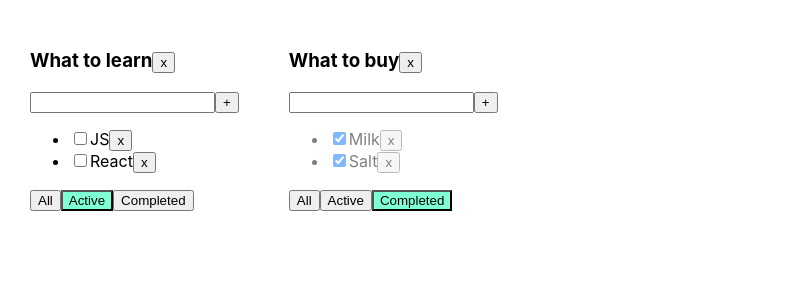
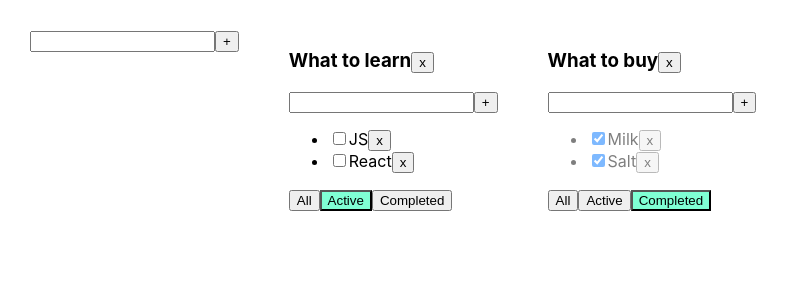
Before and after one commit to hellpains/todolist, a React (Create React App) app: page / in a window 1280 px wide. Shown: the top 300 px of the page, without its empty margins (0-789 px from the left). Built offline with nearby package versions, Linux system fonts and the light colour scheme.

Commit message:
06 - Todolist for students

```diff
--- a/src/App.tsx
+++ b/src/App.tsx
@@ -2,6 +2,7 @@ import React, {useState} from 'react';
 import './App.css';
 import {Todolist} from "./components/Todolist/Todolist";
 import {v1} from "uuid";
+import {AddItemForm} from "./components/AddItemForm/AddItemForm";
 
 export type FilterValuesType = 'all' | 'active' | 'completed'
 export type TodolistType = {
@@ -18,19 +19,8 @@ type TasksForTodolistType = {
     [key: string]: TaskType[]
 }
 
+
 function App() {
-    // let [todolists, setTodolists] = useState<TodolistType[]>([
-    //     {id: v1(), title: "What to learn", filter: 'active'},
-    //     {id: v1(), title: "What to buy", filter: 'completed'},
-    // ])
-    //
-    // const [tasks, setTasks] = useState<TaskType[]>([
-    //     {id: v1(), title: 'HTML&CSS', isDone: true},
-    //     {id: v1(), title: 'CSS', isDone: true},
-    //     {id: v1(), title: 'JS', isDone: false},
-    //     {id: v1(), title: 'React', isDone: false},
-    // ])
-
     let todolistId1 = v1()
     let todolistId2 = v1()
 
@@ -54,18 +44,30 @@ function App() {
 
     })
 
-
     const removeTask = (id: string, todolistId: string) => {
         setTasks({...tasks, [todolistId]: tasks[todolistId].filter(task => task.id !== id)})
     }
     const addTask = (title: string, todolistId: string) => {
         setTasks({...tasks, [todolistId]: [{id: v1(), title, isDone: false}, ...tasks[todolistId]]})
     }
+    const addTodolist = (title: string) => {
+        const id = v1()
+        setTodolists([{id, title, filter: 'all'}, ...todolists])
+        setTasks({...tasks, [id]: []})
+
+    }
     const changeTaskStatus = (taskId: string, isDone: boolean, todolistId: string) => {
         setTasks({
             ...tasks,
             [todolistId]: tasks[todolistId].map(task => task.id === taskId ? {...task, isDone: isDone} : task)
         })
+    }
+    const changeTaskTitle = (title: string, taskId: string, todolistId: string) => {
+        setTasks({...tasks, [todolistId]: tasks[todolistId].map(t => t.id == taskId ? {...t, title} : t)})
+    }
+
+    const changeTodolistTitle = (title: string, todolistId: string) => {
+        setTodolists(todolists.map(tl => tl.id === todolistId ? {...tl, title} : tl))
     }
 
 
@@ -81,14 +83,9 @@ function App() {
     }
 
 
-    // let todolists: TodolistType[] = [
-    //     {id: v1(), title: "What to learn", filter: 'active'},
-    //     {id: v1(), title: "What to buy", filter: 'completed'},
-    // ]
-
-
     return (
         <div className="App">
+            <AddItemForm addItem={addTodolist}/>
             {todolists.map((tl) => {
                 let tasksForTodolist = tasks[tl.id]
                 if (tl.filter === 'completed') {
@@ -100,6 +97,8 @@ function App() {
 
                 return (
                     <Todolist
+                        changeTodolistTitle={changeTodolistTitle}
+                        changeTaskTitle={changeTaskTitle}
                         removeTodolist={removeTodolist}
                         key={tl.id}
                         todolistId={tl.id}
@@ -113,7 +112,6 @@ function App() {
                     />
                 )
             })}
-
         </div>
     );
 }
--- /dev/null
+++ b/src/components/AddItemForm/AddItemForm.tsx
@@ -0,0 +1,34 @@
+import React, {useState} from "react";
+import {Input} from "../Input/Input";
+import {Button} from "../Button/Button";
+
+type AddItemFormPropsType = {
+    addItem: (title: string) => void
+}
+export const AddItemForm = (props: AddItemFormPropsType) => {
+    const [newTaskTitle, setNewTaskTitle] = useState('')
+    const [error, setError] = useState<string | null>(null)
+
+    const addTask = () => {
+        if (newTaskTitle.trim() !== '') {
+            props.addItem(newTaskTitle)
+            setNewTaskTitle('')
+        } else {
+            setError('Title is required')
+        }
+    }
+
+    return (
+        <div>
+            <Input
+                setError={setError}
+                error={error}
+                title={newTaskTitle}
+                setTitle={setNewTaskTitle}
+                addTask={addTask}
+            />
+            <Button callback={addTask} name={'+'}/>
+            {error && <div className={'error-messaga'}>{error}</div>}
+        </div>
+    )
+}
--- /dev/null
+++ b/src/components/EditableSpan/EditableSpan.tsx
@@ -0,0 +1,28 @@
+import React, {ChangeEvent, useState} from "react";
+
+type EditableSpanPropsType = {
+    title: string
+    changeTitle: (title: string) => void
+}
+export const EditableSpan = (props: EditableSpanPropsType) => {
+    const [editMode, setEditMode] = useState<boolean>(false)
+    const [newTitle, setNewTitle] = useState<string>(props.title)
+
+    const onEditHandler = () => setEditMode(!editMode)
+
+    const activateEditMode = () => {
+        setEditMode(true)
+        setNewTitle(props.title)
+    }
+    const activateViewMode = () => {
+        setEditMode(false)
+        props.changeTitle(newTitle)
+    }
+    const changeTitle = (e: ChangeEvent<HTMLInputElement>) => {
+        setNewTitle(e.currentTarget.value)
+    }
+
+    return editMode
+        ? <input autoFocus onBlur={activateViewMode} onChange={changeTitle} value={newTitle}/>
+        : <span onDoubleClick={activateEditMode}>{props.title}</span>
+}
--- a/src/components/Input/Input.tsx
+++ b/src/components/Input/Input.tsx
@@ -4,13 +4,15 @@ type InputPropsType = {
     title: string
     setTitle: (title: string) => void
     addTask: () => void
-    error: string | null
-    setError: (error: string | null) => void
+    error?: string | null
+    setError?: (error: string | null) => void
 }
 export const Input = (props: InputPropsType) => {
 
     const onKeyPressHandler = (e: KeyboardEvent<HTMLInputElement>) => {
-        props.setError(null)
+        if(props.setError){
+            props.setError(null)
+        }
         if (e.charCode == 13) {
             props.addTask()
         }
--- a/src/components/Todolist/Tasks/Tasks.tsx
+++ b/src/components/Todolist/Tasks/Tasks.tsx
@@ -1,23 +1,28 @@
-import React, {ChangeEvent, useState} from 'react';
+import React, {ChangeEvent} from 'react';
 import {TaskType} from "../../../App";
+import {EditableSpan} from "../../EditableSpan/EditableSpan";
 
 type TasksPropsType = {
+    changeTaskTitle: (title: string, taskId: string, todolistId: string) => void
     todolistId: string
     tasks: TaskType[]
     removeTask: (id: string, todolistId: string) => void
-    changeTaskStatus: (taskId: string, isDone: boolean,todolistId:string) => void
+    changeTaskStatus: (taskId: string, isDone: boolean, todolistId: string) => void
 }
 export const Tasks = (props: TasksPropsType) => {
+
 
     return (
         <ul>
             {props.tasks.map(task => {
-
+                const onChangeTaskTitleHandler = (title: string) => {
+                    props.changeTaskTitle(title, task.id, props.todolistId)
+                }
                 const onRemoveHandler = () => {
                     props.removeTask(task.id, props.todolistId)
                 }
-                const onChangeHandler = (e: ChangeEvent<HTMLInputElement>) => {
-                    props.changeTaskStatus(task.id, e.currentTarget.checked,props.todolistId)
+                const onChangeStatusHandler = (e: ChangeEvent<HTMLInputElement>) => {
+                    props.changeTaskStatus(task.id, e.currentTarget.checked, props.todolistId)
                 }
 
 
@@ -25,10 +30,10 @@ export const Tasks = (props: TasksPropsType) => {
                     <li key={task.id} className={task.isDone ? 'is-done' : ''}>
                         <input
                             type="checkbox"
-                            onChange={onChangeHandler}
+                            onChange={onChangeStatusHandler}
                             checked={task.isDone}
                         />
-                        <span>{task.title}</span>
+                        <EditableSpan title={task.title} changeTitle={onChangeTaskTitleHandler}/>
                         <button onClick={onRemoveHandler}>x</button>
 
                     </li>
--- a/src/components/Todolist/Todolist.tsx
+++ b/src/components/Todolist/Todolist.tsx
@@ -1,10 +1,14 @@
 import {FilterValuesType, TaskType} from "../../App";
-import React, {useState} from "react";
-import {Button} from "../Button/Button";
-import {Input} from "../Input/Input";
+import React from "react";
 import {Tasks} from "./Tasks/Tasks";
+import {AddItemForm} from "../AddItemForm/AddItemForm";
+import {EditableSpan} from "../EditableSpan/EditableSpan";
+import {Simulate} from "react-dom/test-utils";
+
 
 type TodolistPropsType = {
+    changeTodolistTitle: (title: string, todolistId: string) => void
+    changeTaskTitle: (title: string, taskId: string, todolistId: string) => void
     todolistId: string
     title: string
     tasks: TaskType[]
@@ -13,24 +17,18 @@ type TodolistPropsType = {
     addTask: (title: string, todolistId: string) => void
     changeTaskStatus: (taskId: string, isDone: boolean, todolistId: string) => void
     filter: FilterValuesType
-    removeTodolist:(todolistId:string)=>void
+    removeTodolist: (todolistId: string) => void
 }
 export const Todolist = (props: TodolistPropsType) => {
-    const [newTaskTitle, setNewTaskTitle] = useState('')
-    const [error, setError] = useState<string | null>(null)
-
-    const addTask = () => {
-        if (newTaskTitle.trim() !== '') {
-            props.addTask(newTaskTitle, props.todolistId)
-            setNewTaskTitle('')
-        } else {
-            setError('Title is required')
-        }
-    }
 
     const removeTodolist = () => {
         props.removeTodolist(props.todolistId)
     }
+
+    const addTaskHandler = (title: string) => {
+        props.addTask(title, props.todolistId)
+    }
+
 
     const onAllClickHandler = () => props.changeFilter('all', props.todolistId)
     const onActiveClickHandler = () => props.changeFilter('active', props.todolistId)
@@ -40,23 +38,21 @@ export const Todolist = (props: TodolistPropsType) => {
     const activeStyle = props.filter == 'active' ? 'active-filter' : ''
     const completedStyle = props.filter == 'completed' ? 'active-filter' : ''
 
+    const changeTodolistTitleHandler = (title: string) => {
+        props.changeTodolistTitle(title, props.todolistId)
+    }
+
+
     return (
         <div>
-            <h3> {props.title}
+            <h3>
+                <EditableSpan title={props.title} changeTitle={changeTodolistTitleHandler}/>
+
                 <button onClick={removeTodolist}>x</button>
             </h3>
-            <div>
-                <Input
-                    setError={setError}
-                    error={error}
-                    title={newTaskTitle}
-                    setTitle={setNewTaskTitle}
-                    addTask={addTask}
-                />
-                <Button callback={addTask} name={'+'}/>
-                {error && <div className={'error-messaga'}>{error}</div>}
-            </div>
+            <AddItemForm addItem={addTaskHandler}/>
             <Tasks
+                changeTaskTitle={props.changeTaskTitle}
                 todolistId={props.todolistId}
                 tasks={props.tasks}
                 removeTask={props.removeTask}
@@ -66,9 +62,6 @@ export const Todolist = (props: TodolistPropsType) => {
                 <button className={allStyle} onClick={onAllClickHandler}>All</button>
                 <button className={activeStyle} onClick={onActiveClickHandler}>Active</button>
                 <button className={completedStyle} onClick={onCompletedClickHandler}>Completed</button>
-                {/*<Button name={'All'} callback={onAllClickHandler}/>*/}
-                {/*<Button name={'Active'} callback={onActiveClickHandler}/>*/}
-                {/*<Button name={'Completed'} callback={onCompletedClickHandler}/>*/}
             </div>
         </div>
     );
```
